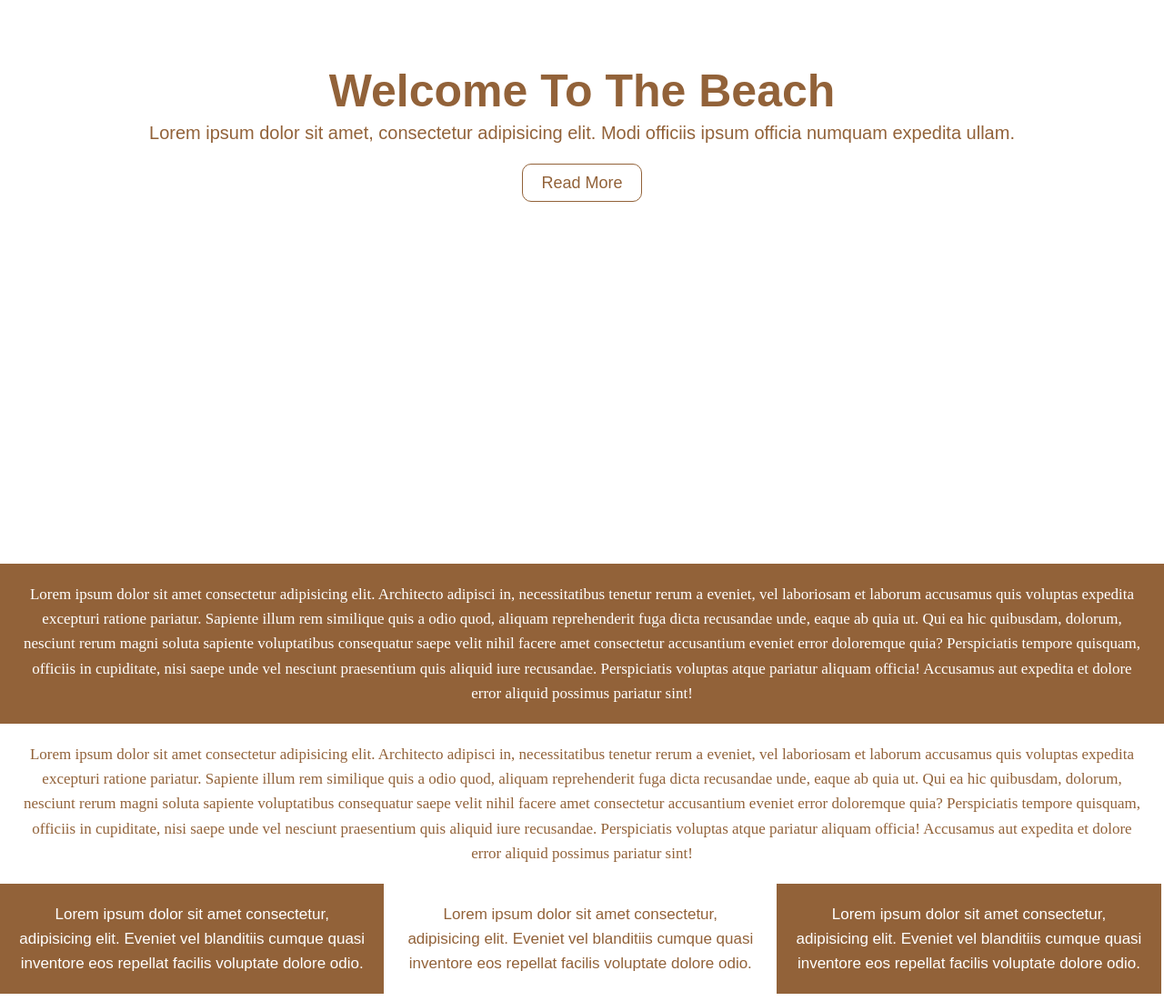
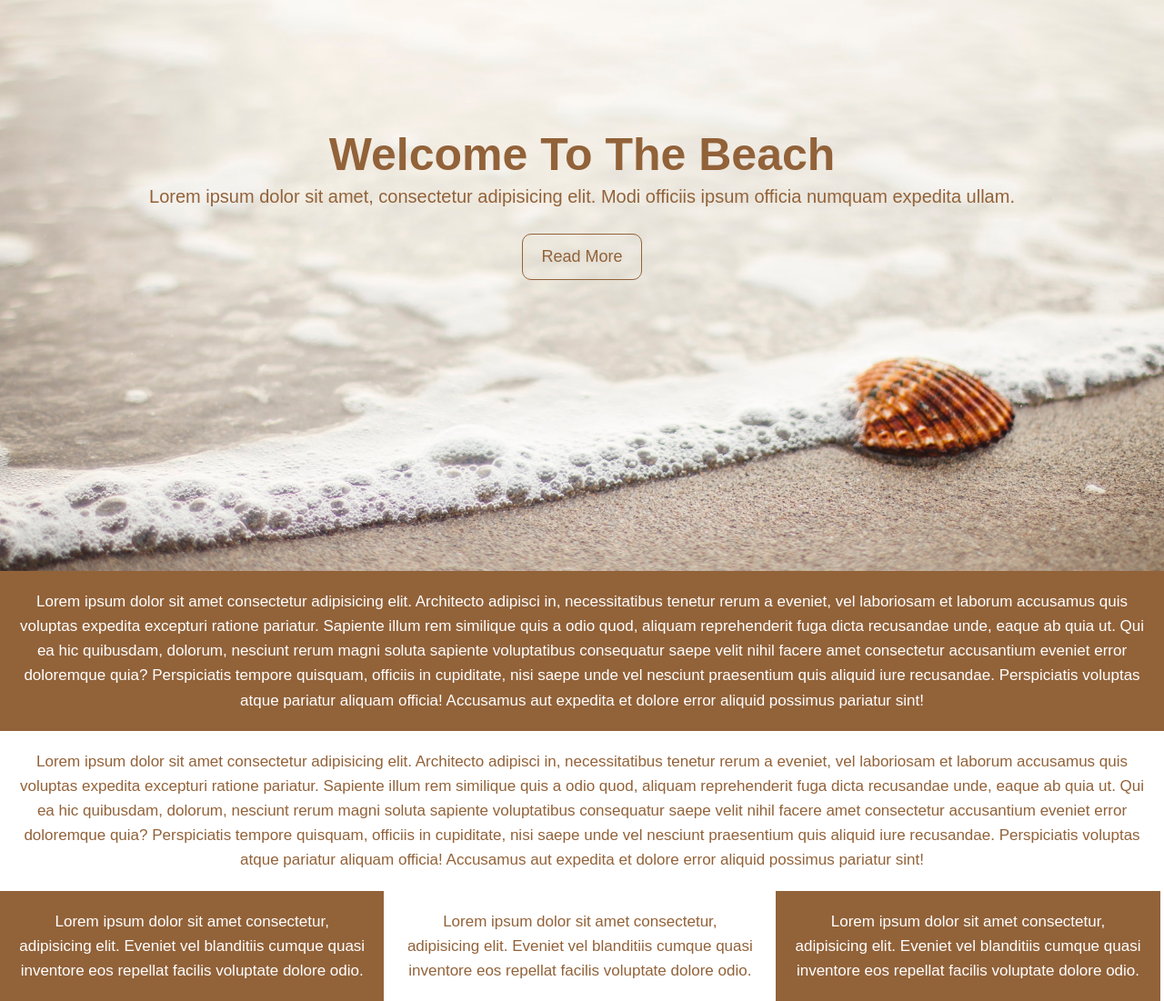
Before and after one commit to mazurir1984/HomeWorkSecond, a plain HTML site: page index.html in a window 1280 px wide. Shown: the part 180-1281 px from the top of the page at 91% size. Drawn offline with Linux system fonts and the light colour scheme.

Commit message:
correction after lecturer's check

```diff
--- a/assets/styles/style.css
+++ b/assets/styles/style.css
@@ -4,49 +4,39 @@
     padding: 0;
 }
 
-header {
-    background-image: url('../assets/images/beachshowcase.jpg');
+.header {
+    background-image: url("../images/beachshowcase.jpg");
     background-repeat: no-repeat;
     background-size: cover;
     background-position: center;
-    height: 100vh;
+    min-height: 100vh;
+    padding: 40vh 0;
+    font-family: Arial, "Helvetica Neue", Helvetica, sans-serif;
+    text-align: center;
+    color: #926239;
 }
 
-.article-header {
-    font-size: 0;
-    text-align: center;
-    padding-top: 250px;
-    padding-bottom: 250px;
-
-}
-
-h1 {
+.header-h1 {
     font-size: 50px;
     line-height: 1.2;
     font-weight: bold;
-    font-family: Arial, "Helvetica Neue", Helvetica, sans-serif;
-    color: #926239;
-
 }
 
 .p-header {
     font-size: 20px;
-    font-family: Arial, "Helvetica Neue", Helvetica, sans-serif;
     line-height: 1.6;
-    color: #926239;
     margin-bottom: 25px;
 }
 
 .a-header {
+    display: inline-block;
     font-size: 18px;
     text-decoration: none;
-    color: #926239;
-    border: #926239 1px solid;
+    border: 1px solid;
     padding: 10px 20px;
     border-radius: 10px;
-    margin-top: 20px;
     line-height: 1.6;
-    font-family: Arial, "Helvetica Neue", Helvetica, sans-serif;
+    color: #926239;
 }
 
 .a-header:hover {
@@ -54,43 +44,27 @@ h1 {
     background-color: #926239;
 }
 
-.first-content {
+.content {
     text-align: center;
     padding: 20px;
-    background: #926239;
-    color: #fff;
+    font-family: Arial, "Helvetica Neue", Helvetica, sans-serif;
 }
 
-.main-p {
+.text-content {
     font-size: 17px;
     line-height: 1.6;
-}
-
-.second-content {
-    text-align: center;
-    padding: 20px;
-    color: #926239;
-}
-
-.last-content {
-    font-size: 17px;
-    line-height: 1.6;
-    font-family: Arial, "Helvetica Neue", Helvetica, sans-serif;
 }
 
 .last-main-p {
     display: inline-block;
     width: 33%;
+}
+
+.color-approach {
     background-color: #926239;
-    text-align: center;
-    padding: 20px;
     color: #fff;
 }
 
-.last-main-p-white {
-    display: inline-block;
-    width: 33%;
-    text-align: center;
+.color-content {
     color: #926239;
-    padding: 20px;
 }
--- a/index.html
+++ b/index.html
@@ -9,27 +9,23 @@
     <link rel="stylesheet" href="assets/styles/style.css">
 </head>
 <body>
-    <header>
-        <article class="article-header">
-            <h1>Welcome To The Beach</h1>
-            <p class="p-header">Lorem ipsum dolor sit amet, consectetur adipisicing elit. Modi officiis ipsum officia numquam expedita ullam.</p>
-            <a  href="#" class="a-header">Read More</a>
-        </article>
+    <header class="header">
+        <h1 class="header-h1">Welcome To The Beach</h1>
+        <p class="p-header">Lorem ipsum dolor sit amet, consectetur adipisicing elit. Modi officiis ipsum officia numquam expedita ullam.</p>
+        <a  href="#" class="a-header">Read More</a>
     </header>
     <main>
-        <article class="article-main">
-            <section class="first-content">
-                <p class="main-p">Lorem ipsum dolor sit amet consectetur adipisicing elit. Architecto adipisci in, necessitatibus tenetur rerum a eveniet, vel laboriosam et laborum accusamus quis voluptas expedita excepturi ratione pariatur. Sapiente illum rem similique quis a odio quod, aliquam reprehenderit fuga dicta recusandae unde, eaque ab quia ut. Qui ea hic quibusdam, dolorum, nesciunt rerum magni soluta sapiente voluptatibus consequatur saepe velit nihil facere amet consectetur accusantium eveniet error doloremque quia? Perspiciatis tempore quisquam, officiis in cupiditate, nisi saepe unde vel nesciunt praesentium quis aliquid iure recusandae. Perspiciatis voluptas atque pariatur aliquam officia! Accusamus aut expedita et dolore error aliquid possimus pariatur sint!</p>
-            </section>
-            <section class="second-content">
-                <p class="main-p">Lorem ipsum dolor sit amet consectetur adipisicing elit. Architecto adipisci in, necessitatibus tenetur rerum a eveniet, vel laboriosam et laborum accusamus quis voluptas expedita excepturi ratione pariatur. Sapiente illum rem similique quis a odio quod, aliquam reprehenderit fuga dicta recusandae unde, eaque ab quia ut. Qui ea hic quibusdam, dolorum, nesciunt rerum magni soluta sapiente voluptatibus consequatur saepe velit nihil facere amet consectetur accusantium eveniet error doloremque quia? Perspiciatis tempore quisquam, officiis in cupiditate, nisi saepe unde vel nesciunt praesentium quis aliquid iure recusandae. Perspiciatis voluptas atque pariatur aliquam officia! Accusamus aut expedita et dolore error aliquid possimus pariatur sint!</p>
-            </section>
-            <section class="last-content">
-                <p class="last-main-p">Lorem ipsum dolor sit amet consectetur, adipisicing elit. Eveniet vel blanditiis cumque quasi inventore eos repellat facilis voluptate dolore odio.</p>
-                <p class="last-main-p-white">Lorem ipsum dolor sit amet consectetur, adipisicing elit. Eveniet vel blanditiis cumque quasi inventore eos repellat facilis voluptate dolore odio.</p>
-                <p class="last-main-p">Lorem ipsum dolor sit amet consectetur, adipisicing elit. Eveniet vel blanditiis cumque quasi inventore eos repellat facilis voluptate dolore odio.</p>
-            </section>
-        </article>
+        <section class="color-approach content">
+            <p class="text-content">Lorem ipsum dolor sit amet consectetur adipisicing elit. Architecto adipisci in, necessitatibus tenetur rerum a eveniet, vel laboriosam et laborum accusamus quis voluptas expedita excepturi ratione pariatur. Sapiente illum rem similique quis a odio quod, aliquam reprehenderit fuga dicta recusandae unde, eaque ab quia ut. Qui ea hic quibusdam, dolorum, nesciunt rerum magni soluta sapiente voluptatibus consequatur saepe velit nihil facere amet consectetur accusantium eveniet error doloremque quia? Perspiciatis tempore quisquam, officiis in cupiditate, nisi saepe unde vel nesciunt praesentium quis aliquid iure recusandae. Perspiciatis voluptas atque pariatur aliquam officia! Accusamus aut expedita et dolore error aliquid possimus pariatur sint!</p>
+        </section>
+        <section class="color-content content">
+            <p class="text-content">Lorem ipsum dolor sit amet consectetur adipisicing elit. Architecto adipisci in, necessitatibus tenetur rerum a eveniet, vel laboriosam et laborum accusamus quis voluptas expedita excepturi ratione pariatur. Sapiente illum rem similique quis a odio quod, aliquam reprehenderit fuga dicta recusandae unde, eaque ab quia ut. Qui ea hic quibusdam, dolorum, nesciunt rerum magni soluta sapiente voluptatibus consequatur saepe velit nihil facere amet consectetur accusantium eveniet error doloremque quia? Perspiciatis tempore quisquam, officiis in cupiditate, nisi saepe unde vel nesciunt praesentium quis aliquid iure recusandae. Perspiciatis voluptas atque pariatur aliquam officia! Accusamus aut expedita et dolore error aliquid possimus pariatur sint!</p>
+        </section>
+        <section class="text-content">
+            <p class="last-main-p content color-approach">Lorem ipsum dolor sit amet consectetur, adipisicing elit. Eveniet vel blanditiis cumque quasi inventore eos repellat facilis voluptate dolore odio.</p>
+            <p class="last-main-p content color-content">Lorem ipsum dolor sit amet consectetur, adipisicing elit. Eveniet vel blanditiis cumque quasi inventore eos repellat facilis voluptate dolore odio.</p>
+            <p class="last-main-p content color-approach">Lorem ipsum dolor sit amet consectetur, adipisicing elit. Eveniet vel blanditiis cumque quasi inventore eos repellat facilis voluptate dolore odio.</p>
+        </section>
     </main>
 </body>
 </html>
```
